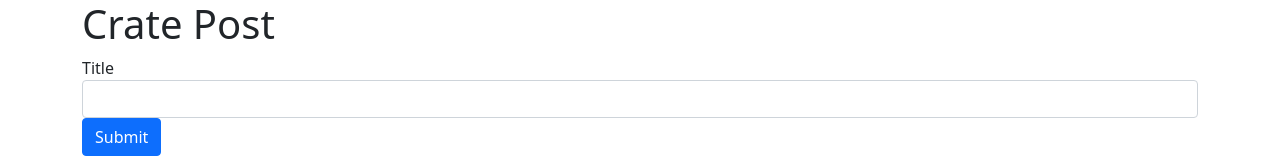
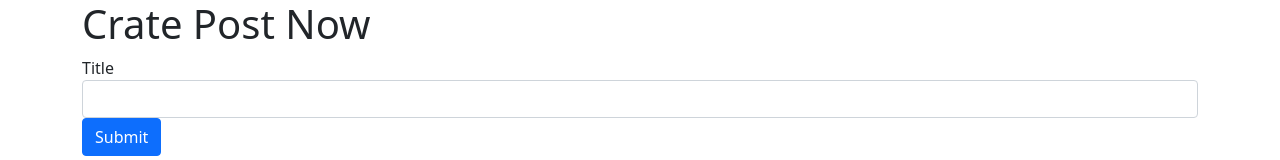
Before and after one commit to mikohan/microservises_lrn, a React (Create React App) app in the folder client/: page / in a window 1280 px wide. Shown: the top 160 px of the page. Built offline with nearby package versions, Linux system fonts and the light colour scheme; no server answers.

Commit message:
Need to start microservises

```diff
--- a/client/src/App.js
+++ b/client/src/App.js
@@ -6,7 +6,7 @@ import PostList from './components/PostList';
 const App = () => {
   return (
     <div className="container">
-      <h1>Crate Post </h1>
+      <h1>Crate Post Now </h1>
       <PostCreate />
       <hr />
       <PostList />
```
Also changed, not shown: 2 other files (tests, documents, lock files or other folders).
